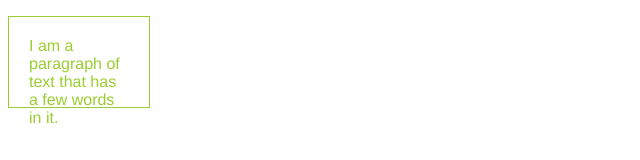
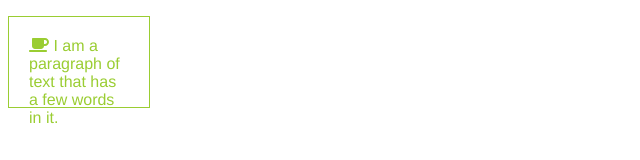
Before and after one commit to swaggerloaf/react19-starter-with-ts, a React app: page / in a window 1280 px wide. Shown: the top 160 px of the page, without its empty margins (0-640 px from the left). Built offline with nearby package versions, Linux system fonts and the light colour scheme.

Commit message:
added font Awesome

```diff
--- a/src/components/MyApp.tsx
+++ b/src/components/MyApp.tsx
@@ -1,5 +1,7 @@
 import React from 'react';
 
+import { FontAwesomeIcon } from '@fortawesome/react-fontawesome';
+import { faCoffee } from '@fortawesome/free-solid-svg-icons';
 
 const divStyle = {
   width: '100px',
@@ -11,6 +13,6 @@ const divStyle = {
 
 export default function MyApp() {
   return (
-      <p style={divStyle}>I am a paragraph of text that has a few words in it.</p>
+      <p style={divStyle}><FontAwesomeIcon icon={faCoffee} /> I am a paragraph of text that has a few words in it.</p>
   );
 };
```
Also changed, not shown: package.json (+11 -8 lines).
